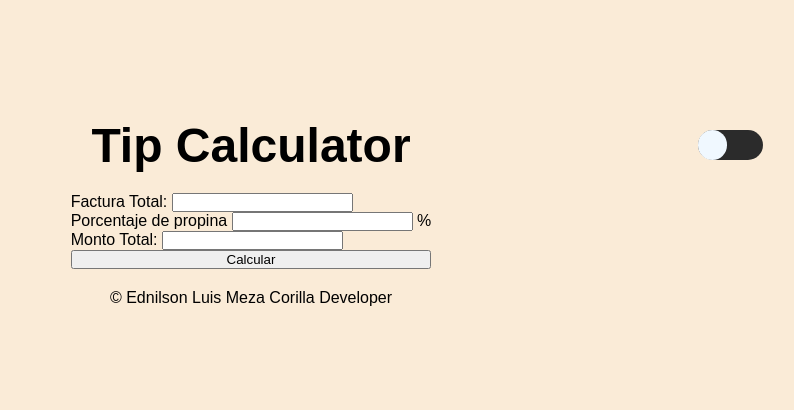
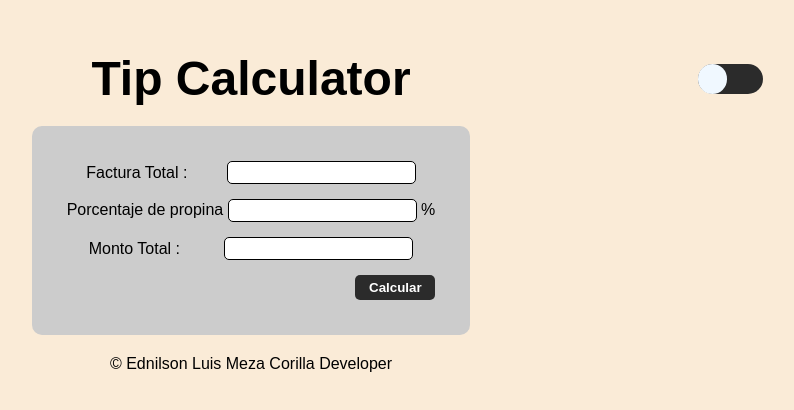
Before and after one commit to luismeza1101/TipCalculator, a React (Vite) app: page / in a window 1280 px wide. Shown: the part 188-598 px from the top of the page, without its empty margins (389-1183 px from the left). Built offline with nearby package versions, Linux system fonts and the light colour scheme.

Commit message:
Creacion del css para Calculator

```diff
--- a/src/components/Calculator.tsx
+++ b/src/components/Calculator.tsx
@@ -4,16 +4,16 @@ const Calculator = () => {
   return (
     <section className='calculator'>
         <form className='form'>
-            <div>
-              <label htmlFor="inputBill">Factura Total: </label>
-              <input type="number" id="inputBill"/>
+            <div className='info bill'>
+              <label htmlFor="inputBill">Factura Total :</label>
+              <input type="number" id="inputBill" />
             </div>
-            <label htmlFor="porcentTip">Porcentaje de propina <input type="number" id="porcentTip"/> %</label>
-            <div>
-              <label htmlFor="montoTotal">Monto Total: </label>
+            <label htmlFor="porcentTip">Porcentaje de propina <input type="number" id="porcentTip" max={100}/> %</label>
+            <div className='info total'>
+              <label htmlFor="montoTotal">Monto Total :</label>
               <input type="text" readOnly id="montoTotal"/>
             </div>
-            <input type="submit" value={'Calcular'}/>
+            <input type="submit" value={'Calcular'} className='btnCalcular'/>
         </form>
     </section>
   )
--- a/src/styleSheets/Calculator.css
+++ b/src/styleSheets/Calculator.css
@@ -1,4 +1,38 @@
+.calculator{
+    background-color: #ccc;
+    padding: 35px;
+    border-radius: 10px;
+}
 .form{
     display: flex;
     flex-direction: column;
+    align-items: end;
+    gap: 15px;
 }
+.info{
+    width: 100%;
+    display: flex;
+    justify-content: space-around;
+    align-items: center;
+}
+.btnCalcular{
+    background-color: #2b2b2b;
+    color: #fff;
+    width: 80px;
+    padding: 5px 10px;
+    border-radius: 5px;
+    font-weight: 600;
+    border: none;
+    cursor: pointer;
+}
+.btnCalcular:hover{
+    background-color: #515151;
+}
+#inputBill, #porcentTip, #montoTotal {
+    padding: 3px 5px;
+    border-radius: 5px;
+    border: 1px solid #000;
+}
+#montoTotal{
+    outline: none;
+}
```
